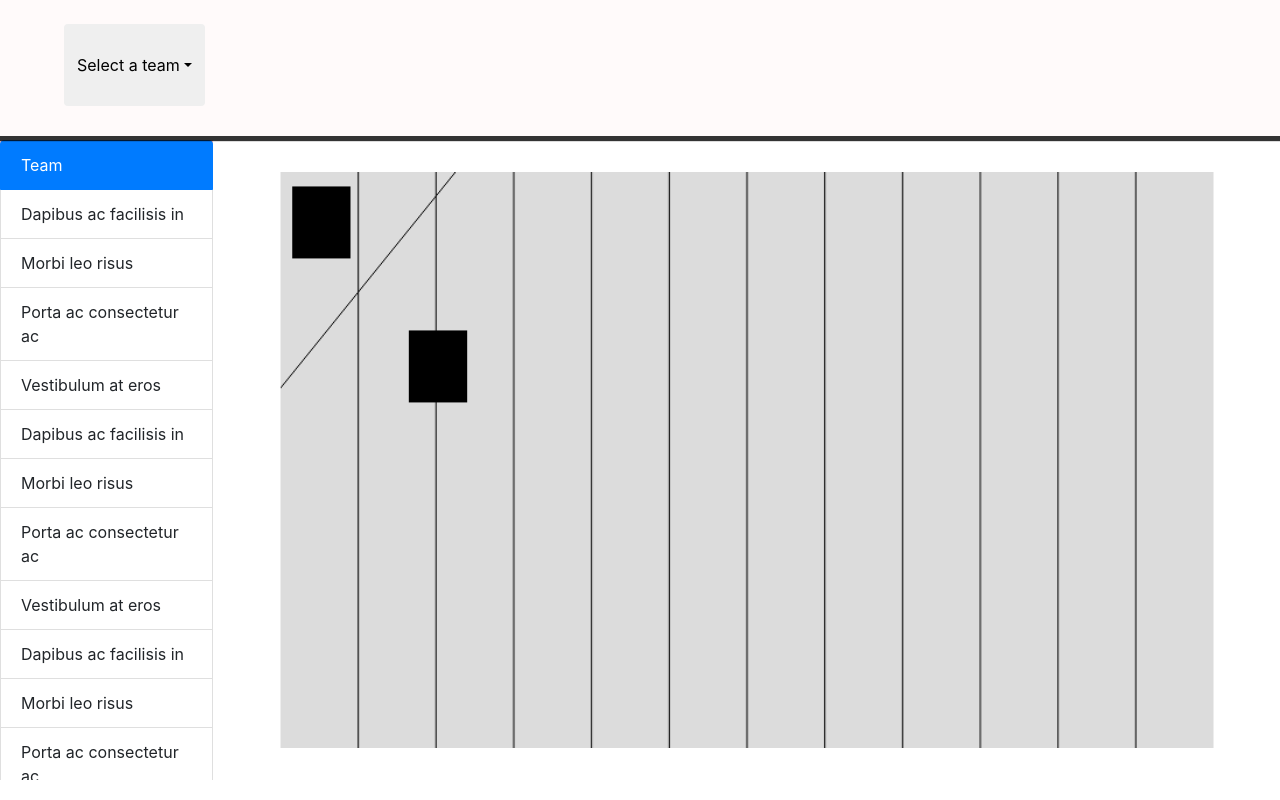
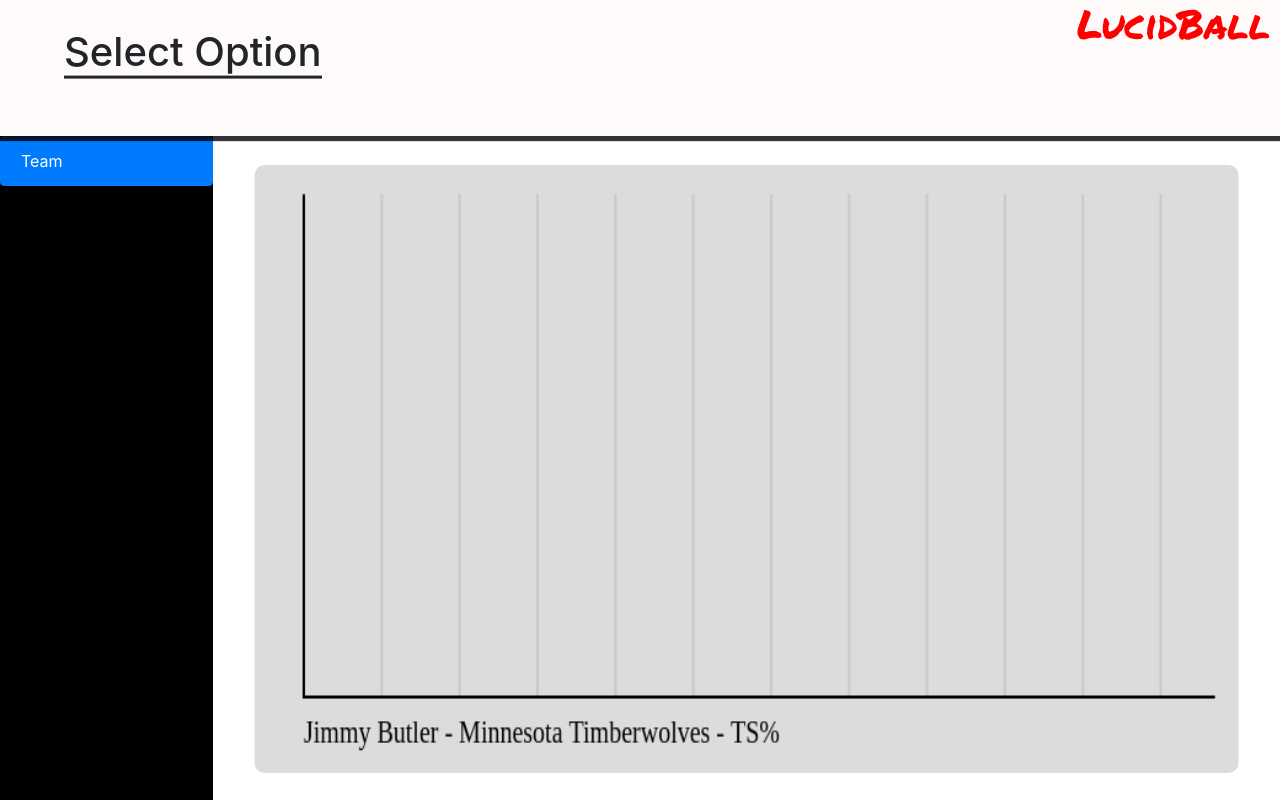
Before and after one commit to hasheddan/lucidball, a React app: page / in a window 1280 px wide. Built offline with nearby package versions, Linux system fonts and the light colour scheme; a web font is replaced by a local one.

Commit message:
successful roster fetch

```diff
--- a/package.json
+++ b/package.json
@@ -3,12 +3,6 @@
   "version": "1.0.0",
   "description": "See the stats.",
   "main": "index.js",
-  "proxy": {
-    "/search": {
-      "target": "http://data.nba.net//prod/v1/2018/teams/1610612737/roster.json",
-      "changeOrigin": true
-    }
-  },
   "scripts": {
     "start": "webpack-dev-server --config ./webpack.config.js --mode development"
   },
--- /dev/null
+++ b/src/dash/drop/index.js
@@ -0,0 +1,167 @@
+import React from 'react'
+import ReactDOM from 'react-dom'
+
+const teams = [
+    {
+      "Team": "Atlanta Hawks",
+      "Code": 1610612737
+    },
+    {
+      "Team": "Boston Celtics",
+      "Code": 1610612738
+    },
+    {
+      "Team": "Brooklyn Nets",
+      "Code": 1610612751
+    },
+    {
+      "Team": "Charlotte Hornets",
+      "Code": 1610612766
+    },
+    {
+      "Team": "Chicago Bulls",
+      "Code": 1610612741
+    },
+    {
+      "Team": "Cleveland Cavaliers",
+      "Code": 1610612739
+    },
+    {
+      "Team": "Dallas Mavericks",
+      "Code": 1610612742
+    },
+    {
+      "Team": "Denver Nuggets",
+      "Code": 1610612743
+    },
+    {
+      "Team": "Detroit Pistons",
+      "Code": 1610612765
+    },
+    {
+      "Team": "Golden State Warriors",
+      "Code": 1610612744
+    },
+    {
+      "Team": "Houston Rockets",
+      "Code": 1610612745
+    },
+    {
+      "Team": "Indiana Pacers",
+      "Code": 1610612754
+    },
+    {
+      "Team": "Los Angeles Clippers",
+      "Code": 1610612746
+    },
+    {
+      "Team": "Los Angeles Lakers",
+      "Code": 1610612747
+    },
+    {
+      "Team": "Memphis Grizzlies",
+      "Code": 1610612763
+    },
+    {
+      "Team": "Miami Heat",
+      "Code": 1610612748
+    },
+    {
+      "Team": "Milwaukee Bucks",
+      "Code": 1610612749
+    },
+    {
+      "Team": "Minnesota Timberwolves",
+      "Code": 1610612750
+    },
+    {
+      "Team": "New Orleans Pelicans",
+      "Code": 1610612740
+    },
+    {
+      "Team": "New York Knicks",
+      "Code": 1610612752
+    },
+    {
+      "Team": "Oklahoma City Thunder",
+      "Code": 1610612760
+    },
+    {
+      "Team": "Orlando Magic",
+      "Code": 1610612753
+    },
+    {
+      "Team": "Philadelphia 76ers",
+      "Code": 1610612755
+    },
+    {
+      "Team": "Phoenix Suns",
+      "Code": 1610612756
+    },
+    {
+      "Team": "Portland Trail Blazers",
+      "Code": 1610612757
+    },
+    {
+      "Team": "Sacramento Kings",
+      "Code": 1610612758
+    },
+    {
+      "Team": "San Antonio Spurs",
+      "Code": 1610612759
+    },
+    {
+      "Team": "Toronto Raptors",
+      "Code": 1610612761
+    },
+    {
+      "Team": "Utah Jazz",
+      "Code": 1610612762
+    },
+    {
+      "Team": "Washington Wizards",
+      "Code": 1610612764
+    }
+]
+
+export default class Drop extends React.Component {
+    constructor(props) {
+        super(props);
+        this.showTeams = this.showTeams.bind(this)
+        this.teamClick = this.teamClick.bind(this)
+        this.state = {
+            hidden: true,
+            value: 'Select Option'
+        }
+    }
+
+    showTeams() {
+        console.log("here")
+        this.setState({ hidden: !this.state.hidden })
+    }
+
+    teamClick(i) {
+        this.setState({ value: teams[i].Team})
+        this.props.callback(i)
+    }
+
+    render() {
+        var list
+        if (this.state.hidden) {
+            list = <div style={{ position: "absolute", width: "100%", display: "none", zIndex: "1", backgroundColor: "white"}}></div>
+        } else {
+            list = <div style={{ position: "absolute", width: "100%", maxHeight: "30vh", overflow: "scroll", display: "block", zIndex: "1", backgroundColor: "white", border: "2px solid black"}}>
+            <ul className="list-group-flush" style={{ padding: "0" }}>
+                {teams.map((team, i) => <li className="list-group-item" onClick={()=>this.teamClick(i)} key={i}>{team.Team}</li>)}
+            </ul>
+        </div>
+
+        }
+        return(
+            <div onMouseEnter={this.showTeams} onMouseLeave={this.showTeams} style={{ height: "80%", position: "relative", left: "5%", top: "60%", transform: "translateY(-50%)", display: "block"}}>
+                <h1 style={{ borderBottomStyle: "solid", top: "100%", marginBottom: "0", width: "100%" }}>{this.state.value}</h1>
+                {list}
+            </div>
+        );
+    }
+}
--- a/src/dash/graph/plot/index.js
+++ b/src/dash/graph/plot/index.js
@@ -17,7 +17,10 @@
 export default class Plot extends React.Component {
     constructor(props) {
         super(props);
-        this.state = {}
+        this.state = {
+            player: 'Jimmy Butler',
+            number: ' '
+        }
     }
 
     componentDidMount() {
@@ -28,23 +31,29 @@
     }
     updateCanvas() {
         const ctx = this.refs.canvas.getContext('2d');
-        ctx.clearRect(0,0, 300, 300);
+        ctx.clearRect(0,0, 800, 400);
         // draw children “components”
-        rect({ctx, x: 10, y: 10, width: 50, height: 50});
-        rect({ctx, x: 110, y: 110, width: 50, height: 50});
-        line({ctx, startx: 0, starty: 150, endx: 150, endy: 0});
-        const intervals = 800 / 12
-        var interval = intervals
+        ctx.lineWidth=2;
+        ctx.strokeStyle="rgba(192,192,192,0.7)";
+        ctx.lineCap="round";
+        const intervals = 760 / 12
+        var interval = intervals + 40
         for (var i = 0; i < 11; i++) {
-            line({ctx, startx: interval, starty: 0, endx: interval, endy: 400});
+            line({ctx, startx: interval, starty: 20, endx: interval, endy: 350});
             interval += intervals
         }
+        ctx.lineWidth=2;
+        ctx.strokeStyle="black";
+        line({ctx, startx: 40, starty: 350, endx: 780, endy: 350});
+        line({ctx, startx: 40, starty: 350, endx: 40, endy: 20});
+        ctx.font = '20px Allerta Stencil';
+        ctx.fillText(this.state.player + ' - Minnesota Timberwolves - TS%', 40, 380)
     }
 
     render() {
         return(
             <div style={{ height: "100%", width: "100%", position: "relative"}}>
-                <div style={{ height: "90%", width: "90%", backgroundColor: "#DCDCDC", top: "50%", left: "50%", transform: "translate(-50%, -50%)", position: "absolute"}}>
+                <div style={{ height: "95%", width: "95%", borderRadius: "10px", backgroundColor: "#DCDCDC", top: "52%", left: "50%", transform: "translate(-50%, -50%)", position: "absolute", fontFamily: "Allerta Stencil"}}>
                     <canvas ref="canvas" width={800} height={400} style={{height: "100%", width: "100%"}}/>
                 </div>
             </div>
--- a/src/dash/index.js
+++ b/src/dash/index.js
@@ -3,21 +3,151 @@
 import axios from 'axios'
 
 import Plot from './graph/plot'
+import Drop from './drop'
 
-const teams = ["Atlanta Hawks","Boston Celtics","Brooklyn Nets","Charlotte Hornets","Chicago Bulls","Cleveland Cavaliers","Dallas Mavericks","Denver Nuggets","Detroit Pistons","Golden State Warriors","Houston Rockets","Indiana Pacers","Los Angeles Clippers","Los Angeles Lakers","Memphis Grizzlies","Miami Heat","Milwaukee Bucks","Minnesota Timberwolves","New Orleans Pelicans","New York Knicks","Oklahoma City Thunder","Orlando Magic","Philadelphia Sixers","Phoenix Suns","Portland Trail Blazers","Sacramento Kings","San Antonio Spurs","Toronto Raptors","Utah Jazz","Washington Wizards"]
+const teams = [
+    {
+      "Team": "Atlanta Hawks",
+      "Code": 1610612737
+    },
+    {
+      "Team": "Boston Celtics",
+      "Code": 1610612738
+    },
+    {
+      "Team": "Brooklyn Nets",
+      "Code": 1610612751
+    },
+    {
+      "Team": "Charlotte Hornets",
+      "Code": 1610612766
+    },
+    {
+      "Team": "Chicago Bulls",
+      "Code": 1610612741
+    },
+    {
+      "Team": "Cleveland Cavaliers",
+      "Code": 1610612739
+    },
+    {
+      "Team": "Dallas Mavericks",
+      "Code": 1610612742
+    },
+    {
+      "Team": "Denver Nuggets",
+      "Code": 1610612743
+    },
+    {
+      "Team": "Detroit Pistons",
+      "Code": 1610612765
+    },
+    {
+      "Team": "Golden State Warriors",
+      "Code": 1610612744
+    },
+    {
+      "Team": "Houston Rockets",
+      "Code": 1610612745
+    },
+    {
+      "Team": "Indiana Pacers",
+      "Code": 1610612754
+    },
+    {
+      "Team": "Los Angeles Clippers",
+      "Code": 1610612746
+    },
+    {
+      "Team": "Los Angeles Lakers",
+      "Code": 1610612747
+    },
+    {
+      "Team": "Memphis Grizzlies",
+      "Code": 1610612763
+    },
+    {
+      "Team": "Miami Heat",
+      "Code": 1610612748
+    },
+    {
+      "Team": "Milwaukee Bucks",
+      "Code": 1610612749
+    },
+    {
+      "Team": "Minnesota Timberwolves",
+      "Code": 1610612750
+    },
+    {
+      "Team": "New Orleans Pelicans",
+      "Code": 1610612740
+    },
+    {
+      "Team": "New York Knicks",
+      "Code": 1610612752
+    },
+    {
+      "Team": "Oklahoma City Thunder",
+      "Code": 1610612760
+    },
+    {
+      "Team": "Orlando Magic",
+      "Code": 1610612753
+    },
+    {
+      "Team": "Philadelphia 76ers",
+      "Code": 1610612755
+    },
+    {
+      "Team": "Phoenix Suns",
+      "Code": 1610612756
+    },
+    {
+      "Team": "Portland Trail Blazers",
+      "Code": 1610612757
+    },
+    {
+      "Team": "Sacramento Kings",
+      "Code": 1610612758
+    },
+    {
+      "Team": "San Antonio Spurs",
+      "Code": 1610612759
+    },
+    {
+      "Team": "Toronto Raptors",
+      "Code": 1610612761
+    },
+    {
+      "Team": "Utah Jazz",
+      "Code": 1610612762
+    },
+    {
+      "Team": "Washington Wizards",
+      "Code": 1610612764
+    }
+]
 
 export default class Dash extends React.Component {
     constructor(props) {
         super(props);
+        this.changeTeam = this.changeTeam.bind(this)
         this.state = {
-            team: 'Select a team'
+            team: '',
+            players: []
         }
     }
 
     changeTeam(i) {
-        axios.get('', {headers: {'Access-Control-Allow-Origin': '*'}})
-            .then((result) => console.log(result))
-        this.setState({team: teams[i]})
+        console.log("HEY")
+        axios.get('http://localhost:5000/players/'+teams[i].Code)
+            .then((result) =>{
+                console.log(result.data.resultSets[0].rowSet)
+                this.setState({ team: teams[i], players: result.data.resultSets[0].rowSet })
+            })
+            .catch(error => console.log(error))
+        // this.setState({team: teams[i]})
+        console.log("NOW HEY")
     }
 
     render() {
@@ -25,37 +155,20 @@
         return(
             <div className="container-fluid" style={{ height: "100vh"}}>
                 <div className="row" style={{backgroundColor: "#FFFAFA", height: "17%", zIndex: "9999", boxShadow: "1px 1px 1px 4px rgba(0, 0, 0, 0.8)", position: "relative"}}>
-                    <button className="btn dropdown-toggle" type="button" id="dropdownMenuButton" data-toggle="dropdown" aria-haspopup="true" aria-expanded="false" style={{ height: "60%", marginTop: "3vh", marginLeft: "5vw"}}>
+                    {/* <button className="btn dropdown-toggle" type="button" id="dropdownMenuButton" data-toggle="dropdown" aria-haspopup="true" aria-expanded="false" style={{ height: "60%", marginTop: "3vh", marginLeft: "5vw"}}>
                         {this.state.team}
                     </button>
-                    <div class="dropdown-menu" aria-labelledby="dropdownMenuButton" style={{overflow: "scroll"}}>
-                        {teams.map((team, i) => <a class="dropdown-item" onClick={() => this.changeTeam(i)} href="#" key={i}> {team}</a>)}
-                    </div>
+                    <div className="dropdown-menu" aria-labelledby="dropdownMenuButton" style={{overflow: "scroll"}}>
+                        {teams.map((team, i) => <a className="dropdown-item" onClick={() => this.changeTeam(i)} href="#" key={i}> {team}</a>)}
+                    </div> */}
+                    <Drop callback={this.changeTeam} />
+                    <h1 style={{ position: "absolute", right: "10px", fontFamily: "Permanent Marker", color: "red"}}>LucidBall</h1>
                 </div>
-                <div className="row" style={{ zIndex: "999", marginTop: "4px" }}>
-                    <div className="col-2" style={{padding: "0 0 0 0", height: "80vh", overflow: "scroll", backgroundColor: "pink"}}>
-                        <ul class="list-group">
-                            <li class="list-group-item active">Team</li>
-                            <li class="list-group-item">Dapibus ac facilisis in</li>
-                            <li class="list-group-item">Morbi leo risus</li>
-                            <li class="list-group-item">Porta ac consectetur ac</li>
-                            <li class="list-group-item">Vestibulum at eros</li>
-                            <li class="list-group-item">Dapibus ac facilisis in</li>
-                            <li class="list-group-item">Morbi leo risus</li>
-                            <li class="list-group-item">Porta ac consectetur ac</li>
-                            <li class="list-group-item">Vestibulum at eros</li>
-                            <li class="list-group-item">Dapibus ac facilisis in</li>
-                            <li class="list-group-item">Morbi leo risus</li>
-                            <li class="list-group-item">Porta ac consectetur ac</li>
-                            <li class="list-group-item">Vestibulum at eros</li>
-                            <li class="list-group-item">Dapibus ac facilisis in</li>
-                            <li class="list-group-item">Morbi leo risus</li>
-                            <li class="list-group-item">Porta ac consectetur ac</li>
-                            <li class="list-group-item">Vestibulum at eros</li>
-                            <li class="list-group-item">Dapibus ac facilisis in</li>
-                            <li class="list-group-item">Morbi leo risus</li>
-                            <li class="list-group-item">Porta ac consectetur ac</li>
-                            <li class="list-group-item">Vestibulum at eros</li>
+                <div className="row" style={{ zIndex: "999", height: "83%" }}>
+                    <div className="col-2" style={{padding: "0 0 0 0", height: "100%", overflow: "scroll", backgroundColor: "black"}}>
+                        <ul className="list-group">
+                            <li className="list-group-item active" onClick={()=> this.changeTeam(1)}>Team</li>
+                            {this.state.players.map((player, i) => <li className="list-group-item" key={i}>{player[3]}</li>)}
                         </ul>
                     </div>
                     <div className="col-10" style={{height: "80vh", backgroundColor: "white"}}>
```
Also changed, not shown: dist/index.html.
